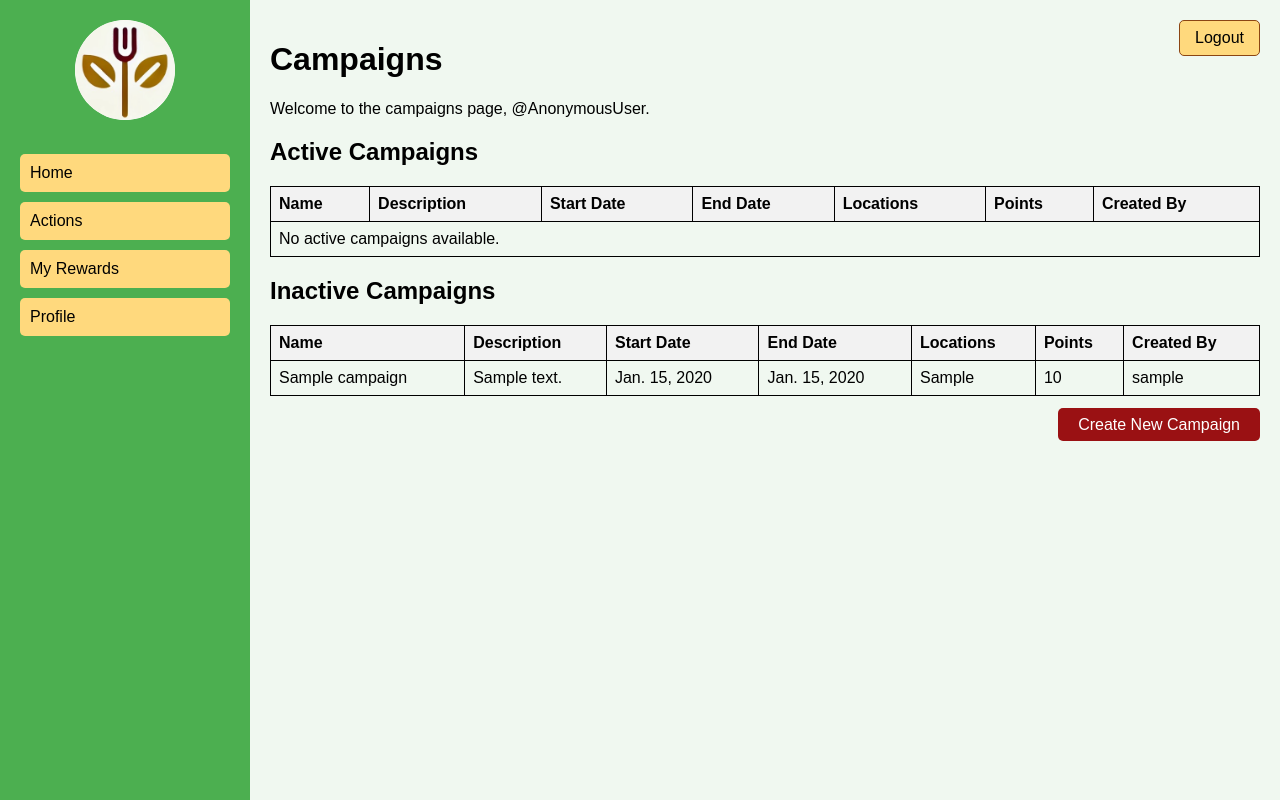
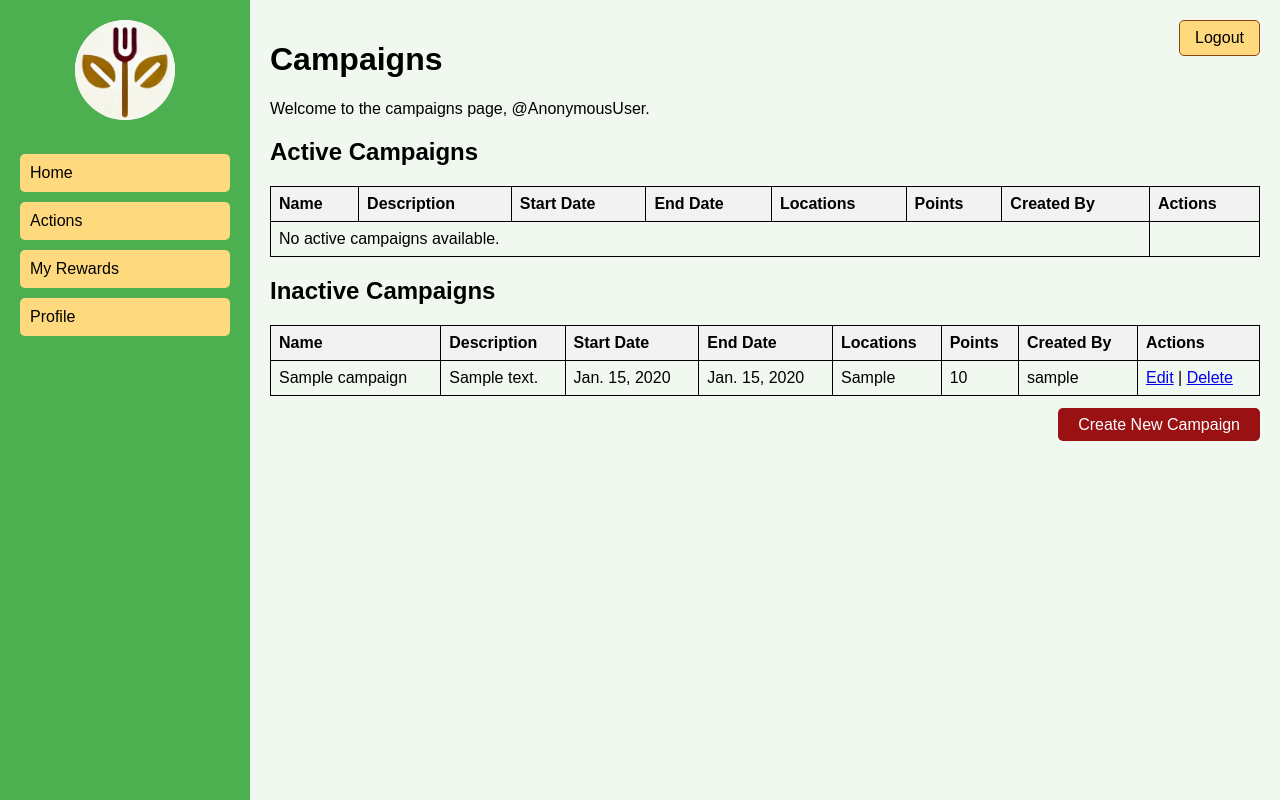
Before and after one commit to CSCI3356-Fall2024/Joaks, a Django app: page /campaigns/ in a window 1280 px wide. Run offline with Django 5.2, Linux system fonts and the light colour scheme; tables that the repository leaves empty hold one stand-in row (values such as "Sample post").

Commit message:
added edit/delete campaign functionality

```diff
--- a/mysite/main/urls.py
+++ b/mysite/main/urls.py
@@ -2,7 +2,7 @@ from django.contrib import admin
 from django.conf import settings
 from django.conf.urls.static import static
 from django.urls import path
-from .views import home_view, actions_view, rewards_view, profile_view, campaigns_view, edit_profile_view, create_campaign_view
+from .views import home_view, actions_view, rewards_view, profile_view, campaigns_view, edit_profile_view, create_campaign_view, edit_campaign_view, delete_campaign_view
 
 urlpatterns = [
     path('actions/', actions_view, name='actions'),
@@ -12,7 +12,10 @@ urlpatterns = [
     path('campaigns/', campaigns_view, name='campaigns'),
     path('edit-profile/', edit_profile_view, name="edit_profile"),
     path('create-campaign/', create_campaign_view, name='create_campaign'),
+    path('campaigns/edit/<int:id>/', edit_campaign_view, name='edit_campaign'),
+    path('campaigns/delete/<int:id>/', delete_campaign_view, name='delete_campaign'),
 ]
+
 
 if settings.DEBUG:  # Only serve media files in development
     urlpatterns += static(settings.MEDIA_URL, document_root=settings.MEDIA_ROOT)
--- a/mysite/main/views.py
+++ b/mysite/main/views.py
@@ -1,4 +1,4 @@
-from django.shortcuts import render, redirect
+from django.shortcuts import render, redirect, get_object_or_404
 from .forms import EditProfile, CreateCampaign
 from .models import Campaign
 from datetime import date
@@ -98,3 +98,37 @@ def campaigns_view(request, *args, **kwargs):
         'active_campaigns': active_campaigns,
         'inactive_campaigns': inactive_campaigns
     })
+
+def edit_campaign_view(request, id):
+    campaign = get_object_or_404(Campaign, id=id)
+
+    if request.method == "POST":
+        form = CreateCampaign(request.POST, instance=campaign)
+        if form.is_valid():
+            campaign = form.save(commit=False)
+            campaign.created_by = request.user
+
+            # Check `select_green2go` using cleaned_data after form validation
+            if form.cleaned_data.get('select_green2go'):
+                # Set the Green2Go locations if the checkbox is checked
+                green2go_locations = ['LOWER', 'CARNEY', 'STUART', 'ADDIES', 'EAGLES']
+                campaign.locations = ', '.join(green2go_locations)
+            else:
+                # Save the user-selected locations
+                campaign.locations = ', '.join(form.cleaned_data['locations'])
+
+            campaign.save()
+            return redirect('campaigns')
+    else:
+        form = CreateCampaign(instance=campaign)
+
+    return render(request, 'edit_campaign.html', {'form': form, 'campaign': campaign})
+
+def delete_campaign_view(request, id):
+    campaign = get_object_or_404(Campaign, id=id)
+
+    if request.method == "POST":
+        campaign.delete()
+        return redirect('campaigns')
+
+    return render(request, 'delete_campaign.html', {'campaign': campaign})
--- a/mysite/templates/campaigns.html
+++ b/mysite/templates/campaigns.html
@@ -38,6 +38,7 @@
                 <th>Locations</th>
                 <th>Points</th>
                 <th>Created By</th>
+                <th>Actions</th>  <!-- New column for actions -->
             </tr>
         </thead>
         <tbody>
@@ -50,6 +51,10 @@
                 <td>{{ campaign.locations }}</td>
                 <td>{{ campaign.points }}</td>
                 <td>{{ campaign.created_by.username }}</td>
+                <td>
+                    <a href="{% url 'edit_campaign' campaign.id %}">Edit</a> |
+                    <a href="{% url 'delete_campaign' campaign.id %}">Delete</a>
+                </td>
             </tr>
             {% empty %}
             <tr><td colspan="7">No active campaigns available.</td></tr>
@@ -68,6 +73,7 @@
                 <th>Locations</th>
                 <th>Points</th>
                 <th>Created By</th>
+                <th>Actions</th>  <!-- New column for actions -->
             </tr>
         </thead>
         <tbody>
@@ -80,6 +86,10 @@
                 <td>{{ campaign.locations }}</td>
                 <td>{{ campaign.points }}</td>
                 <td>{{ campaign.created_by.username }}</td>
+                <td>
+                    <a href="{% url 'edit_campaign' campaign.id %}">Edit</a> |
+                    <a href="{% url 'delete_campaign' campaign.id %}">Delete</a>
+                </td>
             </tr>
             {% empty %}
             <tr><td colspan="7">No inactive campaigns available.</td></tr>
```
Also changed, not shown: mysite/templates/delete_campaign.html (added, +12 -0 lines), mysite/templates/edit_campaign.html (added, +13 -0 lines), 1 other file.
